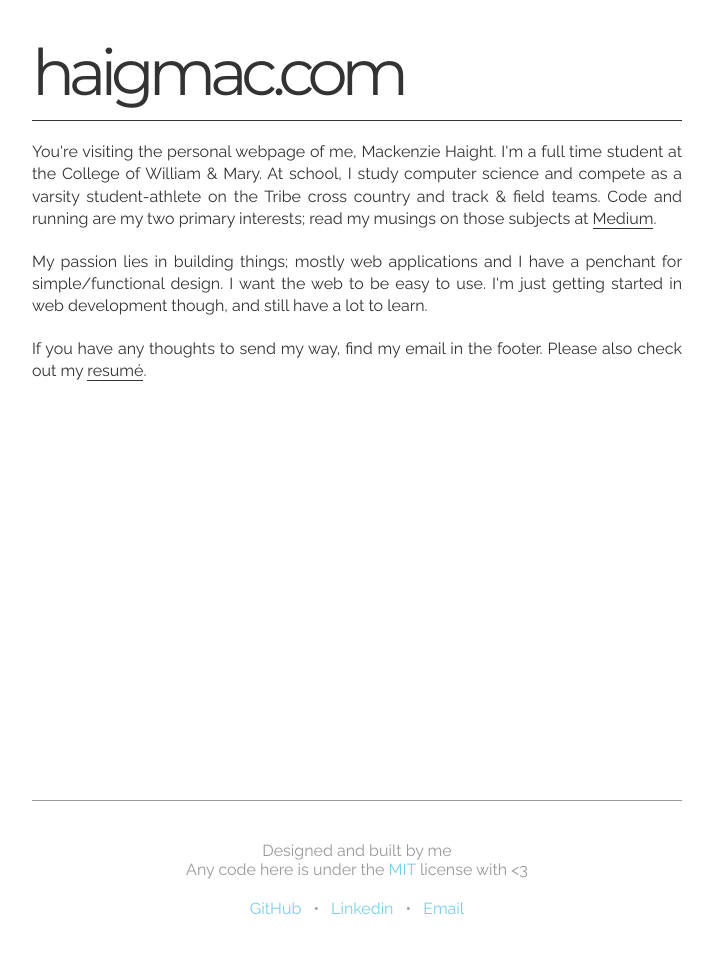
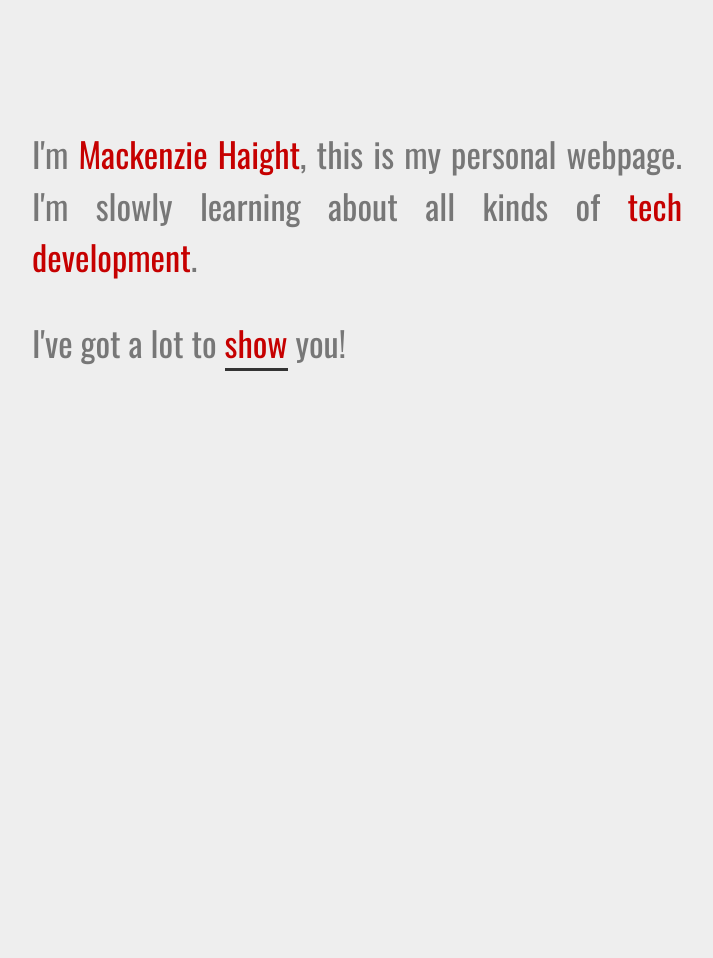
Before and after one commit to mghaight/mghaight.github.io, a PHP site: page / in a window 1280 px wide. Shown: the whole page, without its empty margins (283-996 px from the left). After the commit the page ends 371 px from the top, so only its background shows below. Run offline with PHP 8.4, Linux system fonts and the light colour scheme; some libraries are stand-ins or nearby versions.

Commit message:
NEW SITE WOO!!!

```diff
--- a/index.html
+++ b/index.html
@@ -1,57 +1,54 @@
 <!DOCTYPE html>
+<html lang="en">
+<head>
 
-<!--
-  _             _
- | |__    __ _ (_)  __ _  _ __ ___    __ _   ___
- | '_ \  / _` || | / _` || '_ ` _ \  / _` | / __|
- | | | || (_| || || (_| || | | | | || (_| || (__
- |_| |_| \__,_||_| \__, ||_| |_| |_| \__,_| \___|
-                   |___/
+    <!-- basic page needs -->
+    <meta charset="utf-8">
+    <title>haigmac.com</title>
+    <meta name="description" content="personal webpage">
+    <meta name="author" content="mackenzie haight">
 
-PAGE V4.0
-created by Mackenzie Haight
-free to use anything in here under the MIT license
-08/15
+    <!-- mobile specification metas -->
+    <meta name="viewport" content="width=device-width, initial-scale=1">
 
--->
+    <!-- font -->
+    <link href='http://fonts.googleapis.com/css?family=Oswald' rel='stylesheet' type='text/css'>
 
-<html>
-<head>
-    <meta name="viewport" content="width=device-width, initial-scale=1">
+    <!-- icons -->
+    <link href="favicon.ico" rel="icon" type="image/x-icon" />
+    <link rel="stylesheet" href="https://maxcdn.bootstrapcdn.com/font-awesome/4.4.0/css/font-awesome.min.css">
+
+    <!-- css -->
+    <link rel="stylesheet" type="text/css" href="reset.css">
     <link rel="stylesheet" type="text/css" href="style.css">
-    <script>
-    (function(i,s,o,g,r,a,m){i['GoogleAnalyticsObject']=r;i[r]=i[r]||function(){
-    (i[r].q=i[r].q||[]).push(arguments)},i[r].l=1*new Date();a=s.createElement(o),
-    m=s.getElementsByTagName(o)[0];a.async=1;a.src=g;m.parentNode.insertBefore(a,m)
-    })(window,document,'script','//www.google-analytics.com/analytics.js','ga');
 
-    ga('create', 'UA-65260540-1', 'auto');
-    ga('send', 'pageview');
+    <!-- scripts -->
+    <script src="https://ajax.googleapis.com/ajax/libs/jquery/2.1.3/jquery.min.js"></script>
+    <script src="script.js"></script>
 
-    </script>
-    <title>haigmac.com</title>
+
 </head>
 <body>
-    <section class="page">
-        <div class="spacer"></div>
-        <header>
-            <h1>haigmac.com</h1>
-        </header>
-        <p>You're visiting the personal webpage of me, Mackenzie Haight. I'm a full time student at the College of William &amp; Mary. At school, I study computer science and compete as a varsity student-athlete on the Tribe cross country and track &amp; field teams. Code and running are my two primary interests; read my musings on those subjects at <a href="https://medium.com/@haigmac" target="_blank">Medium</a>.</p>
-        <p>My passion lies in building things; mostly web applications and I have a penchant for simple/functional design. I want the web to be easy to use. I'm just getting started in web development though, and still have a lot to learn.</p>
-        <p>If you have any thoughts to send my way, find my email in the footer. Please also check out my <a href="resume.html" target="_blank">resum&eacute;</a>.</p>
+
+    <!-- primary page layout -->
+    <section>
+        <p>
+            <span class="mute">I'm </span><span class="em">Mackenzie Haight</span><span class="mute">, this is my personal webpage. I'm slowly learning about all kinds of </span><span class="em">tech development</span><span class="mute">.</span>
+        </p>
+        <p>
+            <span class="mute">I've got a lot to </span><a href="#" class="em-link" id="more">show</a><span class="mute"> you!</span>
+        </p>
     </section>
-    <section class="footer">
-        <p>Designed and built by me</p>
-        <p>Any code here is under the <a href="http://opensource.org/licenses/MIT">MIT</a> license with &lt;3</p>
-        <br>
-        <ul>
-            <li><a href="https://github.com/mghaight" target="_blank">GitHub</a></li>
-            &bull;
-            <li><a href="https://www.linkedin.com/in/mghaight" target="_blank">Linkedin</a></li>
-            &bull;
-            <li><a href="mailto:mghaight@email.wm.edu">Email</a></li>
-        </ul>
+
+    <section id="links" class="hide">
+        <center>
+            <a href="mailto:mghaight@email.wm.edu" class="icon"><i class="fa fa-envelope fa-2x"></i>
+            <a href="http://www.github.com/mghaight" target="_blank" class="icon"><i class="fa fa-github fa-2x"></i></a>
+            <a href="resume.html" target="_blank" class="icon"><i class="fa fa-file-text fa-2x"></i></a>
+            <a href="http://www.linkedin.com/mghaight" target="_blank" class="icon"><i class="fa fa-linkedin-square fa-2x"></i></a>
+</a>
+        </center>
     </section>
+<!-- end document -->
 </body>
 </html>
--- /dev/null
+++ b/reset.css
@@ -0,0 +1,42 @@
+html, body, div, span, applet, object, iframe,
+h1, h2, h3, h4, h5, h6, p, blockquote, pre,
+a, abbr, acronym, address, big, cite, code,
+del, dfn, em, img, ins, kbd, q, s, samp,
+small, strike, strong, sub, sup, tt, var,
+b, u, i, center,
+dl, dt, dd, ol, ul, li,
+fieldset, form, label, legend,
+table, caption, tbody, tfoot, thead, tr, th, td,
+article, aside, canvas, details, embed,
+figure, figcaption, footer, header, hgroup,
+menu, nav, output, ruby, section, summary,
+time, mark, audio, video {
+  margin: 0;
+  padding: 0;
+  border: 0;
+  font-size: 100%;
+  font: inherit;
+  vertical-align: baseline;
+}
+article, aside, details, figcaption, figure,
+footer, header, hgroup, menu, nav, section {
+  display: block;
+}
+body {
+  line-height: 1;
+}
+ol, ul {
+  list-style: none;
+}
+blockquote, q {
+  quotes: none;
+}
+blockquote:before, blockquote:after,
+q:before, q:after {
+  content: '';
+  content: none;
+}
+table {
+  border-collapse: collapse;
+  border-spacing: 0;
+}
--- /dev/null
+++ b/script.js
@@ -0,0 +1,5 @@
+$(document).ready(function(){
+    $('#more').click(function() {
+        $('#links').toggleClass('hide');
+    });
+});
--- a/style.css
+++ b/style.css
@@ -1,129 +1,45 @@
-/* importing fonts
--------------------------------------------------- */
-@import url(http://fonts.googleapis.com/css?family=Montserrat|Raleway);
-
-
-/* CSS reset
--------------------------------------------------- */
-html, body, div, span, applet, object, iframe,
-h1, h2, h3, h4, h5, h6, p, blockquote, pre,
-a, abbr, acronym, address, big, cite, code,
-del, dfn, em, img, ins, kbd, q, s, samp,
-small, strike, strong, sub, sup, tt, var,
-b, u, i, center,
-dl, dt, dd, ol, ul, li,
-fieldset, form, label, legend,
-table, caption, tbody, tfoot, thead, tr, th, td,
-article, aside, canvas, details, embed,
-figure, figcaption, footer, header, hgroup,
-menu, nav, output, ruby, section, summary,
-time, mark, audio, video {
-  margin: 0;
-  padding: 0;
-  border: 0;
-  font-size: 100%;
-  font: inherit;
-  vertical-align: baseline;
+body {
+    background-color: #eee;
+    width: 90%;
+    max-width: 650px;
+    margin: 0 auto;
+    margin-top: 10%;
+    font-family: 'Oswald', sans-serif;
+    font-size: 2.15em;
+    line-height: 1.5;
+    text-align: justify;
 }
-article, aside, details, figcaption, figure,
-footer, header, hgroup, menu, nav, section {
-  display: block;
-}
-body {
-  line-height: 1;
-}
-ol, ul {
-  list-style: none;
-}
-blockquote, q {
-  quotes: none;
-}
-blockquote:before, blockquote:after,
-q:before, q:after {
-  content: '';
-  content: none;
-}
-table {
-  border-collapse: collapse;
-  border-spacing: 0;
+p {
+    margin-top: 1em;
 }
 
-
-/* whole page styles
--------------------------------------------------- */
-
-html,body,.page {
-    height: 100%;
+.em {
+    color: #c60000;
 }
-body {
-    width: 85%;
-    max-width: 650px;
-    margin: 0 auto;
-    font-family: 'Raleway', sans-serif;
-    color: #333;
-    text-align: justify;
-}
-@media(min-width: 700px) {
-    body {
-        width: 100%;
-    }
+.mute {
+    color: #777;
 }
 
-
-/* main section styles
--------------------------------------------------- */
-.spacer {
-    height: 40px;
+.em-link:link, .em-link:visited, .em-link:focus {
+    color: #c60000;
+    text-decoration: none;
+    border-bottom: solid 3px #333;
 }
-header h1 {
-    font-size: 4em;
-    letter-spacing: -0.1em;
-    font-family: 'Montserrat', sans-serif;
-    margin: 0 0 0.25em 0;
-}
-header {
-    border-bottom: solid 0.5px #333;
-}
-.page p {
-    line-height: 1.4em;
-    margin: 1.25em 0;
-}
-.page a {
-    text-decoration: none;
-}
-.page a:link, .page a:visited {
-    color: #333;
-    border-bottom: solid 1px #333;
-}
-.page a:hover, .page a:focus, .page a:active {
-    color: #79cee9;
+.em-link:hover, .em-link:active {
+    color: #79cce9;
     border-bottom: none;
 }
 
+.hide {
+    display: none;
+}
 
-/* footer styles
------------------------------------------------- */
-.footer {
-    padding: 40px 0;
-    border-top: solid 0.5px #999;
-    text-align: center;
-    color: #999;
-    line-height: 1.2em;
+.fa {
+    margin: 1em 0.5em 0.5em;
 }
-.footer ul {
-    padding-left: 0;
+.icon:link, .icon:visited {
+    color: #333;
 }
-.footer li {
-    display: inline;
-    margin: 0 0.5em;
+.icon:hover, .icon:focus, .icon:active {
+    color: #79cce9;
 }
-.footer a {
-    text-decoration: none;
-}
-.footer a:link, .footer a:visited {
-    color: #79cee9;
-}
-.footer a:hover, .footer a:focus, .footer a:active {
-    color: #999;
-    border-bottom: solid 1px #999;
-}
```
Also changed, not shown: favicon.ico (added).
